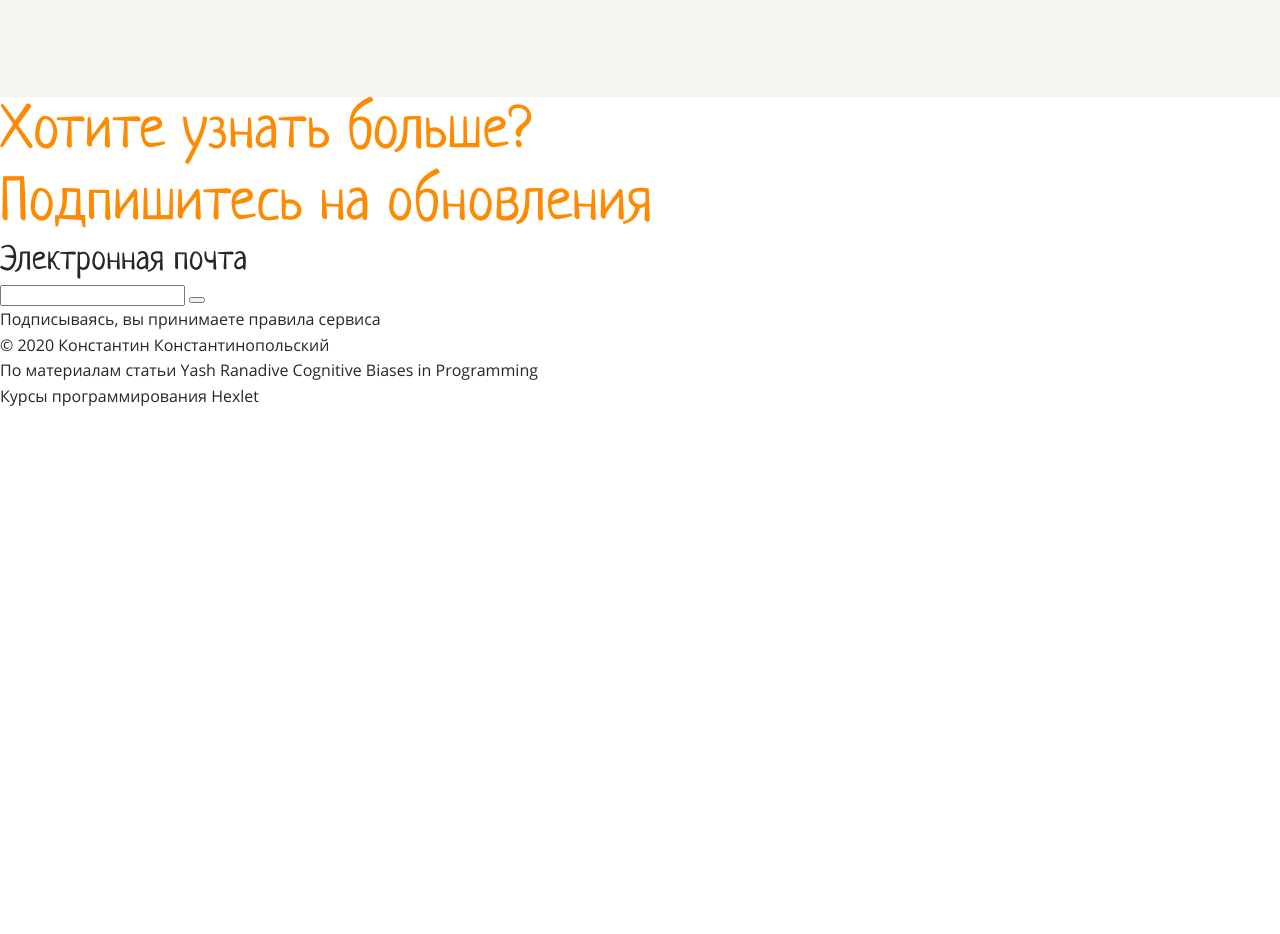
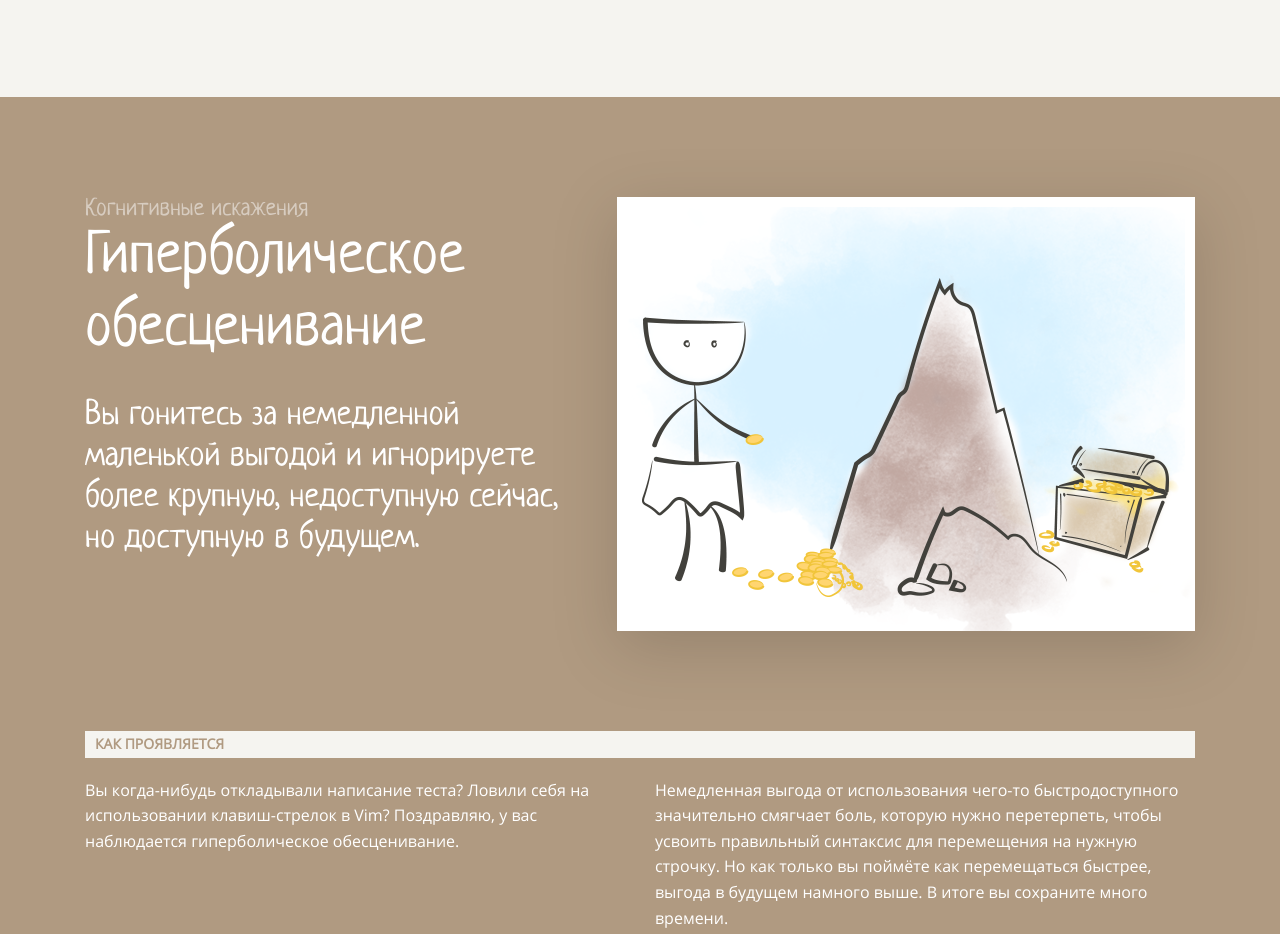
Before and after one commit to pavel-likharev/layout-designer-project-lvl1, a website: page src/index.html in a window 1280 px wide. Shown: the part 5288-6222 px from the top of the page. Before the commit the page ends 5698 px from the top, so only its background shows below. Drawn offline with Linux system fonts and the light colour scheme.

Commit message:
done block-feature-4

```diff
--- a/src/index.html
+++ b/src/index.html
@@ -93,7 +93,7 @@
                         <p class="card-text">Вы даёте более высокую оценку тем событиям, которые произошли недавно, и недооцениваете более старые.</p>
                     </div>
                 </a>
-                <a href="" class="navigation-link-wrapper navigation-card-wrapper">
+                <a href="#hyperbolic-depreciation" class="navigation-link-wrapper navigation-card-wrapper">
                     <div class="navigation-card d-flex flex-column">
                         <span class="card-number">4</span>
                         <h3 class="text-orange margin-bottom-16 card-title">Гиперболическое обесценивание</h3>
@@ -176,6 +176,30 @@
             </div>
         </section>
 
+        <section class="block-feature bg-brown relative" id="hyperbolic-depreciation">
+            <div class="wrapper flex-column text-white">
+                <div class="row-feature-title d-flex margin-bottom-100 flex-reverse">
+                    <img class="column-feature-img img margin-left-30" src="./images/4.png" alt="Гиперболическое обесценивание">
+                    <div class="column-feature-title">
+                        <span class="feature-subtitle text-lighting">Когнитивные искажения</span>
+                        <h2 class="feature-title margin-bottom-30 text-white">Гиперболическое обесценивание</h2>
+                        <p class="feature-comment">Вы гонитесь за немедленной маленькой выгодой и игнорируете более крупную, недоступную сейчас, но доступную в будущем.
+                        </p>
+                    </div>
+                </div>
+                <div class="row-feature-description d-flex flex-column">
+                    <h3 class="description-how bg-light flex-grow margin-bottom-20 text-brown">Как проявляется</h3>
+                    <div class="columns-description d-flex justify-content">
+                        <p class="column-description margin-right-30">Вы когда-нибудь откладывали написание теста? Ловили себя на использовании клавиш-стрелок в Vim? Поздравляю, у вас
+                        наблюдается гиперболическое обесценивание.</p>
+                        <p class="column-description">Немедленная выгода от использования чего-то быстродоступного значительно смягчает боль, которую нужно перетерпеть, чтобы
+                        усвоить правильный синтаксис для перемещения на нужную строчку. Но как только вы поймёте как перемещаться быстрее,
+                        выгода в будущем намного выше. В итоге вы сохраните много времени.</p>
+                    </div>
+                </div>
+            </div>
+        </section>
+
     </main>
 
     <footer>
```
